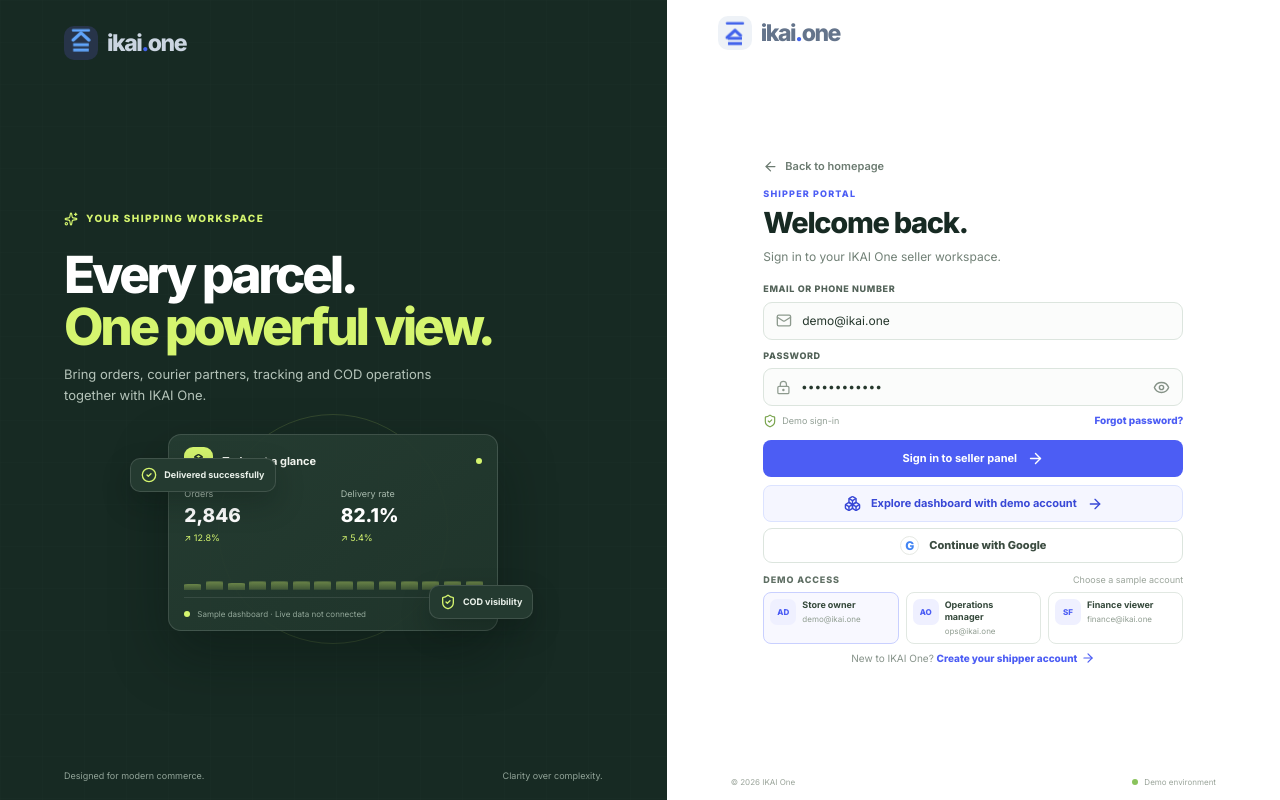
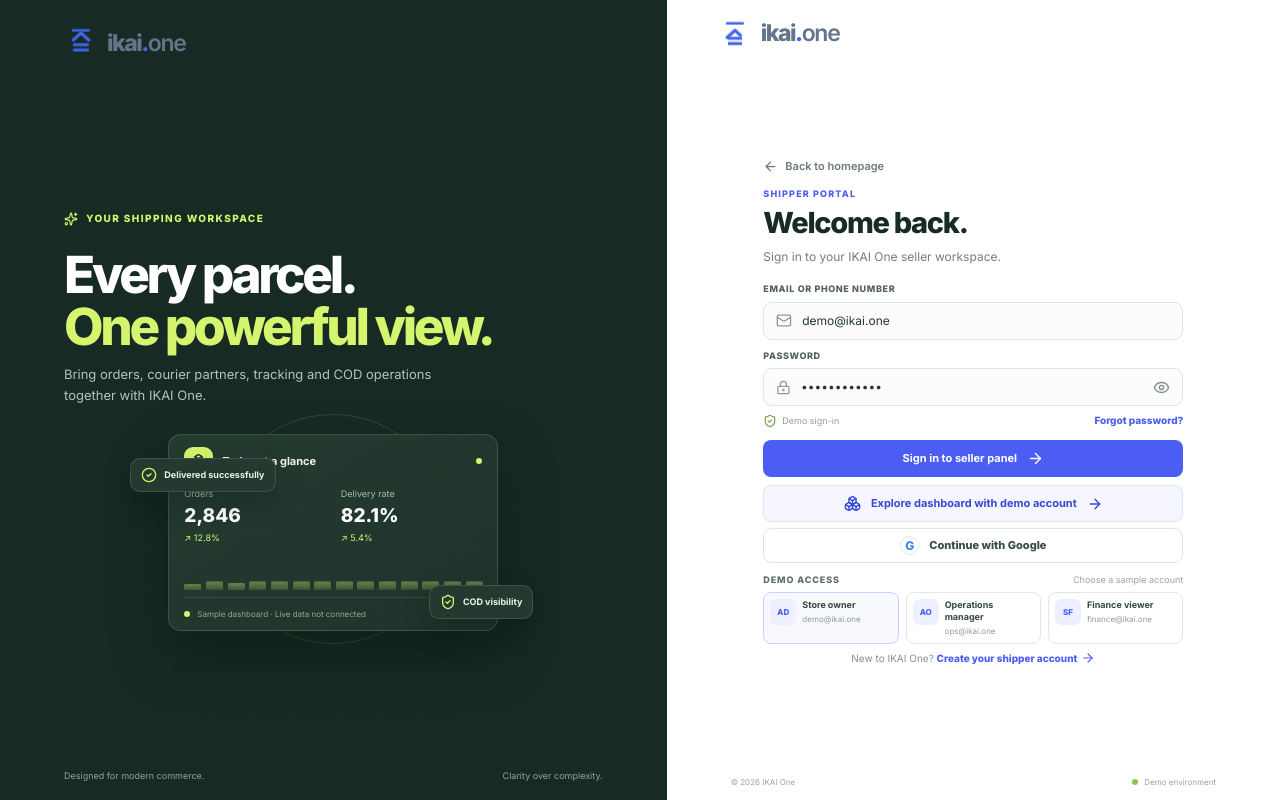
Before and after one commit to AbdullahSartaj123/Ikai-One, a React (Vite) app: page /login in a window 1280 px wide. Built offline with nearby package versions, Linux system fonts and the light colour scheme.

Commit message:
Standardize dashboard and public-site logo component

```diff
--- a/src/components/Logo.jsx
+++ b/src/components/Logo.jsx
@@ -1,7 +1,14 @@
 import { Link } from 'react-router-dom'
 
-export default function Logo({compact=false,light=false}) {
- return <Link to="/" className="ikai-logo-link" aria-label="Go to IKAI One homepage" title="Home">
-  <span className={'ikai-logo'+(light?' logo-light':'')} aria-label="IKAI One"><span className="ikai-logo-mark"><svg viewBox="0 0 40 40" fill="none" aria-hidden="true" focusable="false"><path className="logo-motion-bars" d="M8 5.5H32V10H8zM8 13.5H32V18H8z" fill="currentColor"/><path className="logo-motion-route" d="M8 23L20 34L32 23" stroke="currentColor" strokeWidth="5" strokeLinecap="round" strokeLinejoin="round"/><path className="logo-motion-base" d="M8 38H32" stroke="currentColor" strokeWidth="4" strokeLinecap="round"/></svg></span>{!compact&&<span className="ikai-logo-type">ikai<span>.</span>one</span>}</span>
+export default function Logo({compact=false,light=false,className=''}) {
+ return <Link to="/" className={['brand','ikai-logo-link',className].filter(Boolean).join(' ')} aria-label="Go to IKAI One homepage" title="Home">
+  <span className={'brand-symbol ikai-logo-mark'+(light?' logo-light':'')}>
+   <svg viewBox="0 0 40 40" fill="none" aria-hidden="true" focusable="false">
+    <path className="logo-motion-bars" d="M8 5.5H32V10H8zM8 13.5H32V18H8z" fill="currentColor"/>
+    <path className="logo-motion-route" d="M8 23L20 34L32 23" stroke="currentColor" strokeWidth="5" strokeLinecap="round" strokeLinejoin="round"/>
+    <path className="logo-motion-base" d="M8 38H32" stroke="currentColor" strokeWidth="4" strokeLinecap="round"/>
+   </svg>
+  </span>
+  {!compact&&<span className="brand-word ikai-logo-type">ikai<span>.</span><b>one</b></span>}
  </Link>
 }
```
